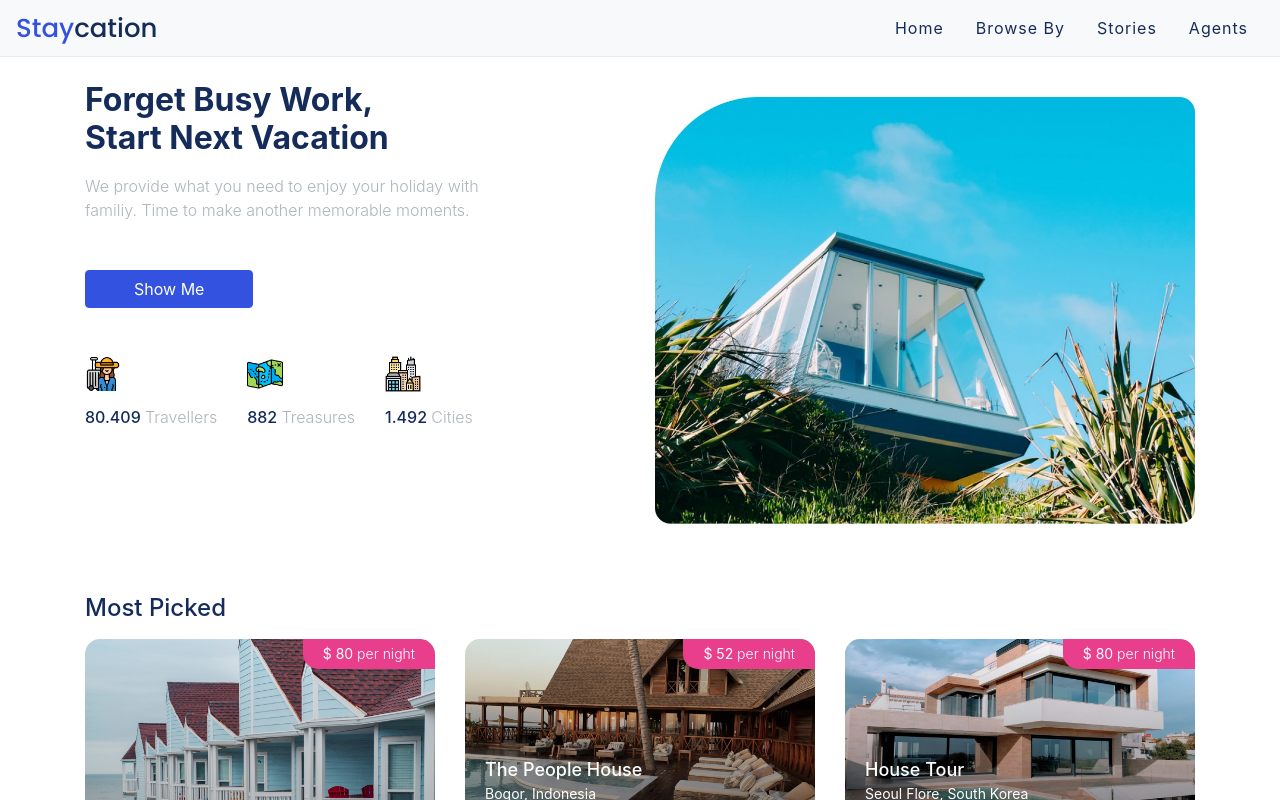
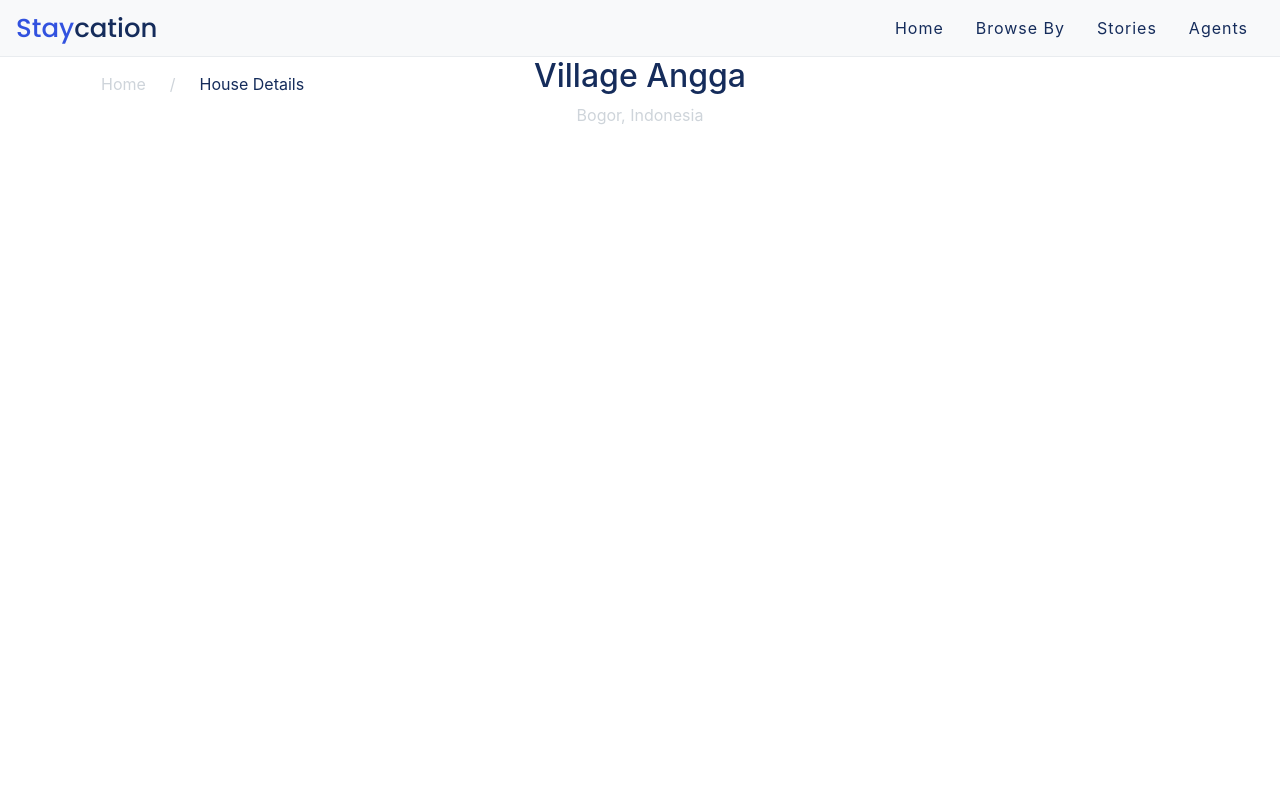
Before and after one commit to dhonadwi/staycation, a React (Create React App) app: page /properties/asd1293uasdads1 in a window 1280 px wide. Shown: the top 800 px of the page. Built offline with nearby package versions, Linux system fonts and the light colour scheme.

Commit message:
create page detail

```diff
--- a/src/App.js
+++ b/src/App.js
@@ -1,16 +1,19 @@
 import React from 'react';
 import { BrowserRouter as Router, Route } from 'react-router-dom';
 
+import LandingPage from 'pages/LandingPage';
+import DetailsPage from 'pages/DetailsPage';
+import Example from 'pages/Example';
+
 import 'assets/scss/style.scss';
-import LandingPage from 'pages/LandingPage';
-import Example from 'pages/Example';
 
 function App() {
   return (
     <div>
       <Router>
-        <Route path="" component={LandingPage}></Route>
-        <Route path="/example" component={Example}></Route>
+        <Route exact path="/" component={LandingPage} />
+        <Route exact path="/properties/:id" component={DetailsPage} />
+        <Route path="/example" component={Example} />
       </Router>
     </div>
   );
--- a/src/elements/Form/Breadcrumb/index.js
+++ b/src/elements/Breadcrumb/index.js
@@ -6,6 +6,7 @@ import Button from 'elements/Button';
 import './index.scss';
 
 export default function Breadcrumb(props) {
+  const className = ['breadcrumb', props.className];
   return (
     <nav aria-label="breadcrumb">
       <ol className={className.join(' ')}>
@@ -34,5 +35,5 @@ export default function Breadcrumb(props) {
 
 Breadcrumb.propTypes = {
   data: propTypes.array,
-  clasName: propTypes.string,
+  className: propTypes.string,
 };
--- /dev/null
+++ b/src/pages/DetailsPage.js
@@ -0,0 +1,28 @@
+import React, { Component } from 'react';
+
+import Header from 'parts/Header';
+import PageDetailTitle from 'parts/PageDetailTitle';
+import ItemDetails from 'json/itemDetails.json';
+
+export default class DetailsPage extends Component {
+  componentDidMount() {
+    window.title = 'Details Page';
+    window.scrollTo(0, 0);
+  }
+
+  render() {
+    const breadcrumb = [
+      { pageTitle: 'Home', pageHref: '' },
+      { pageTitle: 'House Details', pageHref: '' },
+    ];
+    return (
+      <>
+        <Header {...this.props}></Header>
+        <PageDetailTitle
+          breadcrumb={breadcrumb}
+          data={ItemDetails}
+        ></PageDetailTitle>
+      </>
+    );
+  }
+}
--- a/src/pages/LandingPage.js
+++ b/src/pages/LandingPage.js
@@ -12,6 +12,11 @@ export default class LandingPage extends Component {
     super(props);
     this.refMostPicked = React.createRef();
   }
+  componentDidMount() {
+    window.title = 'Staycation | Home';
+    window.scrollTo(0, 0);
+  }
+
   render() {
     return (
       <>
--- /dev/null
+++ b/src/parts/PageDetailTitle.js
@@ -0,0 +1,21 @@
+import React from 'react';
+import Breadcrumb from 'elements/Breadcrumb';
+
+export default function PageDetailTitle({ data, breadcrumb }) {
+  return (
+    <section className="container spacing-sm">
+      <div className="row align-items-center justify-content-between mb-4">
+        <div className="col">
+          <Breadcrumb data={breadcrumb} clasName="text-gray-200" />
+        </div>
+        <div className="col-auto text-center">
+          <h1 className="h2">{data.name}</h1>
+          <span className="text-gray-400">
+            {data.city}, {data.country}
+          </span>
+        </div>
+        <div className="col"></div>
+      </div>
+    </section>
+  );
+}
```
Also changed, not shown: src/elements/Breadcrumb/index.scss (added), 1 other file (tests, documents, lock files or other folders).
